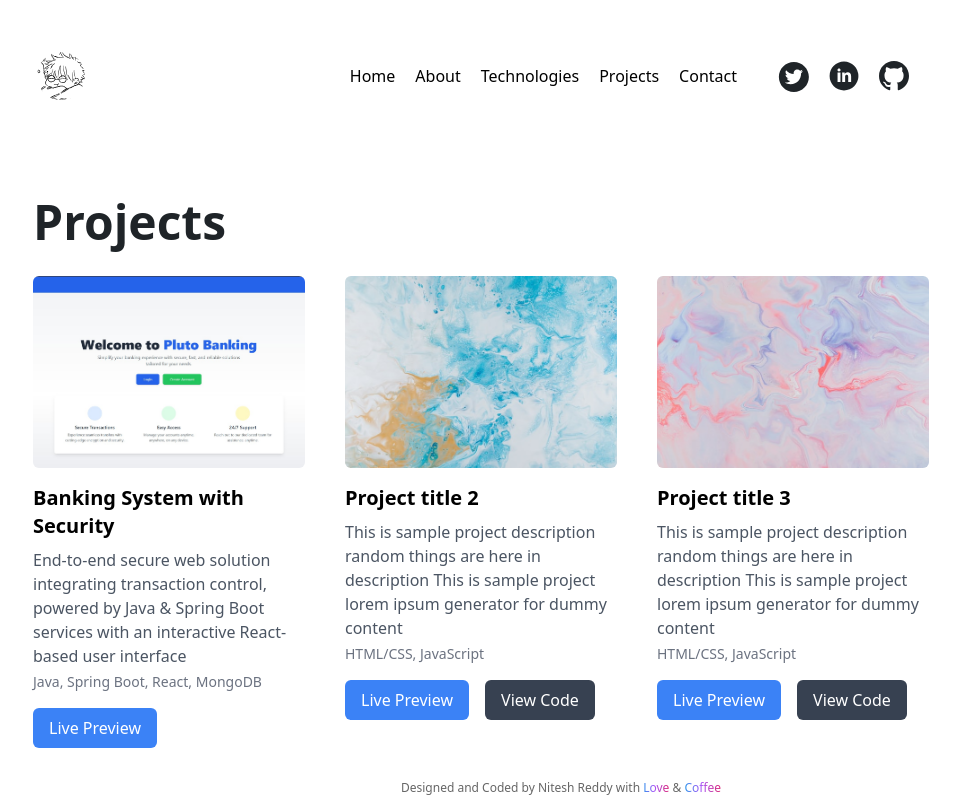
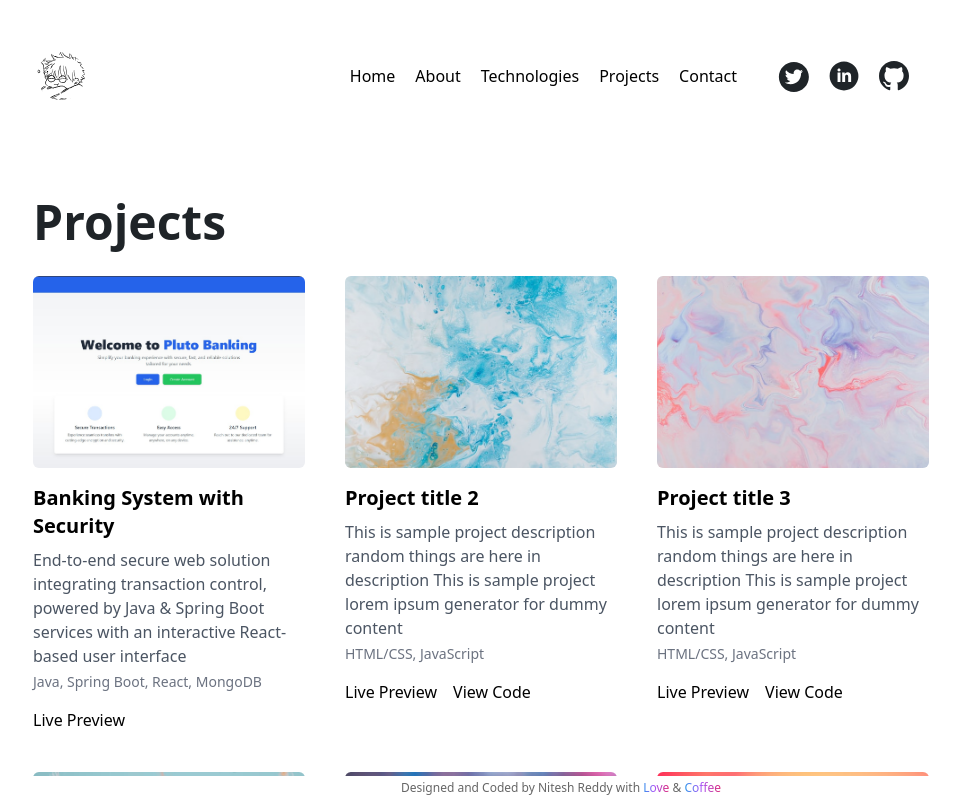
Before and after one commit to PanatiNitesh/Portfolio, a React (Create React App) app in the folder myself/: page /projects in a window 1280 px wide. Shown: the top 798 px of the page, without its empty margins (159-1119 px from the left). Built offline with nearby package versions, Linux system fonts and the light colour scheme.

Commit message:
updated componenets/project.js

```diff
--- a/myself/src/Components/Project.js
+++ b/myself/src/Components/Project.js
@@ -11,26 +11,17 @@ function Project({ title, image, description, techstack, previewLink, githubLink
 
       <div className="flex gap-4 mt-4">
        {previewLink && (
-          <a
-            href={previewLink}
-            target="_blank"
-            rel="noopener noreferrer"
-            className="px-4 py-2 bg-blue-500 text-white rounded-md hover:bg-blue-600"
-          >
+  <a href={previewLink} target="_blank" rel="noopener noreferrer">
     Live Preview
   </a>
 )}
 
 {githubLink && (
-          <a
-            href={githubLink}
-            target="_blank"
-            rel="noopener noreferrer"
-            className="px-4 py-2 bg-gray-700 text-white rounded-md hover:bg-gray-800"
-          >
+  <a href={githubLink} target="_blank" rel="noopener noreferrer">
     View Code
   </a>
 )}
+
       </div>
     </div>
   );
```
Lines whose indentation alone changed are shown as unchanged.
